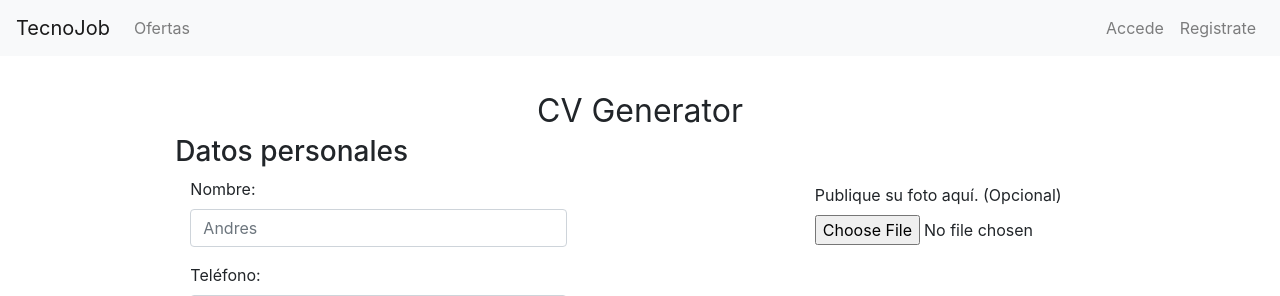
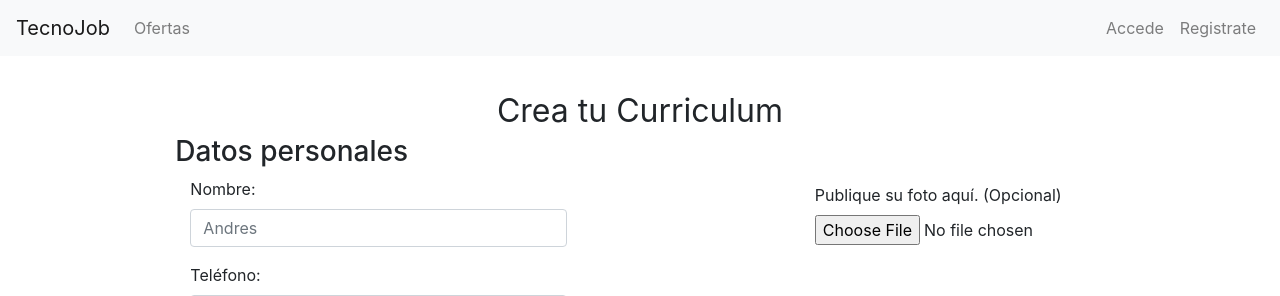
Before and after one commit to FundacionCIM/tecnojob, a Django app: page /curriculum/crear in a window 1280 px wide. Shown: the top 296 px of the page. Run offline with Django 3.2, Linux system fonts and the light colour scheme; parts of the project's set-up code (start-up, migrations or seed data) failed here and were passed over; some libraries are stand-ins or nearby versions.

```diff
--- a/projectfinal/candidate_crud/templates/candidate_create.html
+++ b/projectfinal/candidate_crud/templates/candidate_create.html
@@ -27,6 +27,7 @@
     {% block content %}
         <style>
         {#{{ empresas.0.c_name }}#}
+        </style>
         <br>
         <button class="btn btn-primary mb-4" type="button" data-toggle="collapse" data-target="#collapseExample"
                 aria-expanded="false" aria-controls="collapseExample">
--- a/projectfinal/cv_crud/templates/cv_create.html
+++ b/projectfinal/cv_crud/templates/cv_create.html
@@ -116,7 +116,7 @@
 
     <div class="container main">
 
-        <div class="header">CV Generator</div>
+        <div class="header">Crea tu Curriculum </div>
 
         <div class="row">
             <div class="col-sm-12">
```
